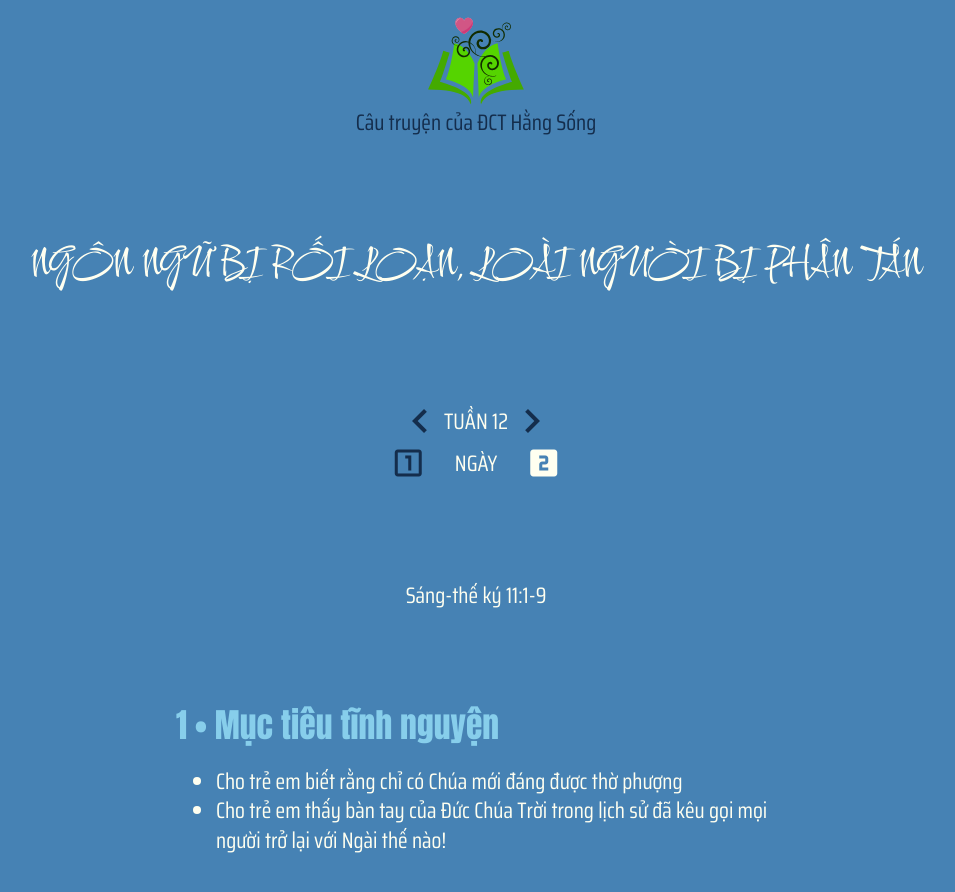
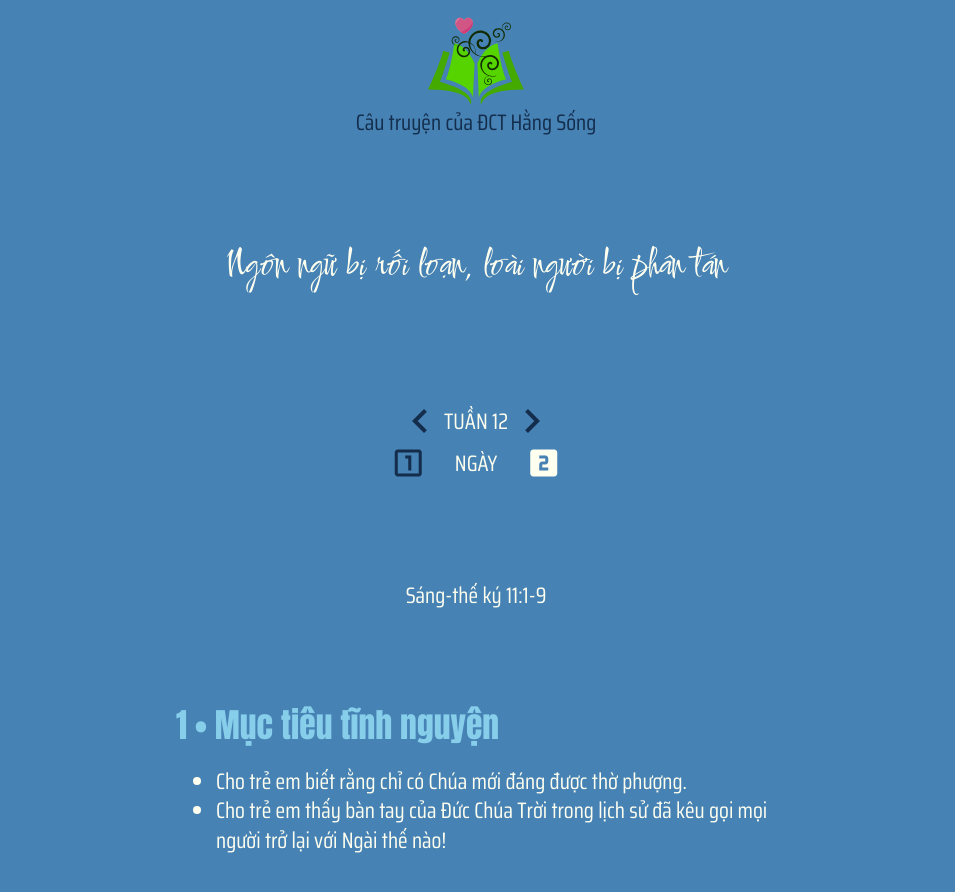
Before and after one commit to GospelTrust/LGS, a Jekyll site: the page built from docs/content/_vi/12-2.md, in a window 1280 px wide and 900 px high. Shown: the top 892 px of the window, without its empty margins (164-1119 px from the left). Built offline with Jekyll 4.4.1, drawn with Linux system fonts in a browser that asks for light colours; some web fonts are replaced; some of the changed text lies outside the part shown.

Commit message:
Update: w12da2

```diff
--- a/docs/content/_vi/12-2.md
+++ b/docs/content/_vi/12-2.md
@@ -1,14 +1,14 @@
 ---
 week: 12
 day: 2
-title: 'NGÔN NGỮ BỊ RỐI LOẠN, LOÀI NGƯỜI BỊ PHÂN TÁN'
+title: 'Ngôn ngữ bị rối loạn, loài người bị phân tán'
 bible: 'Sáng-thế ký 11:1-9'
 layout: lesson
 ---
 
 
 {% include lesson/section.html index=1 %}
-- Cho trẻ em biết rằng chỉ có Chúa mới đáng được thờ phượng
+- Cho trẻ em biết rằng chỉ có Chúa mới đáng được thờ phượng.
 - Cho trẻ em thấy bàn tay của Đức Chúa Trời trong lịch sử đã kêu gọi mọi người trở lại với Ngài thế nào!
 
 
```
